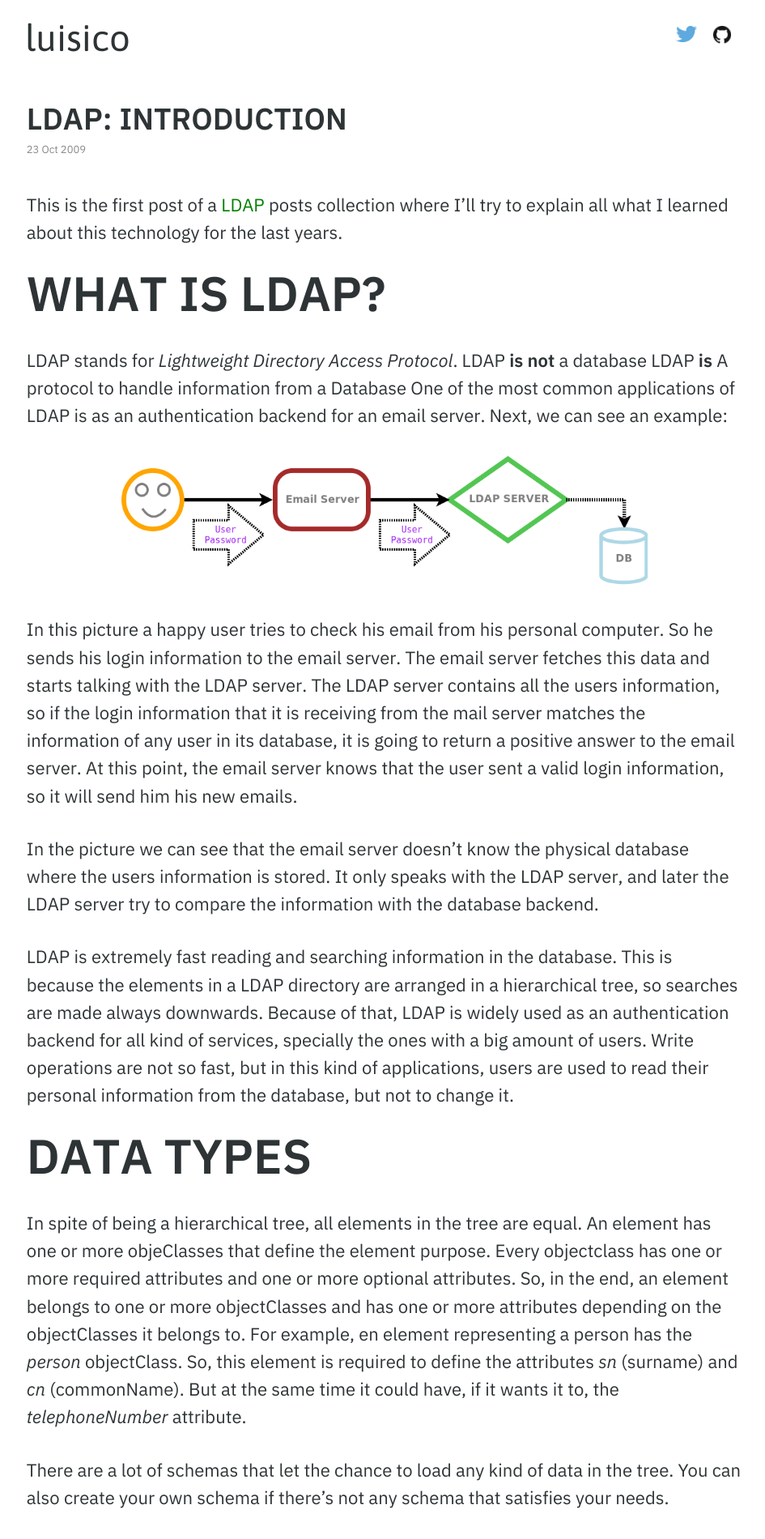
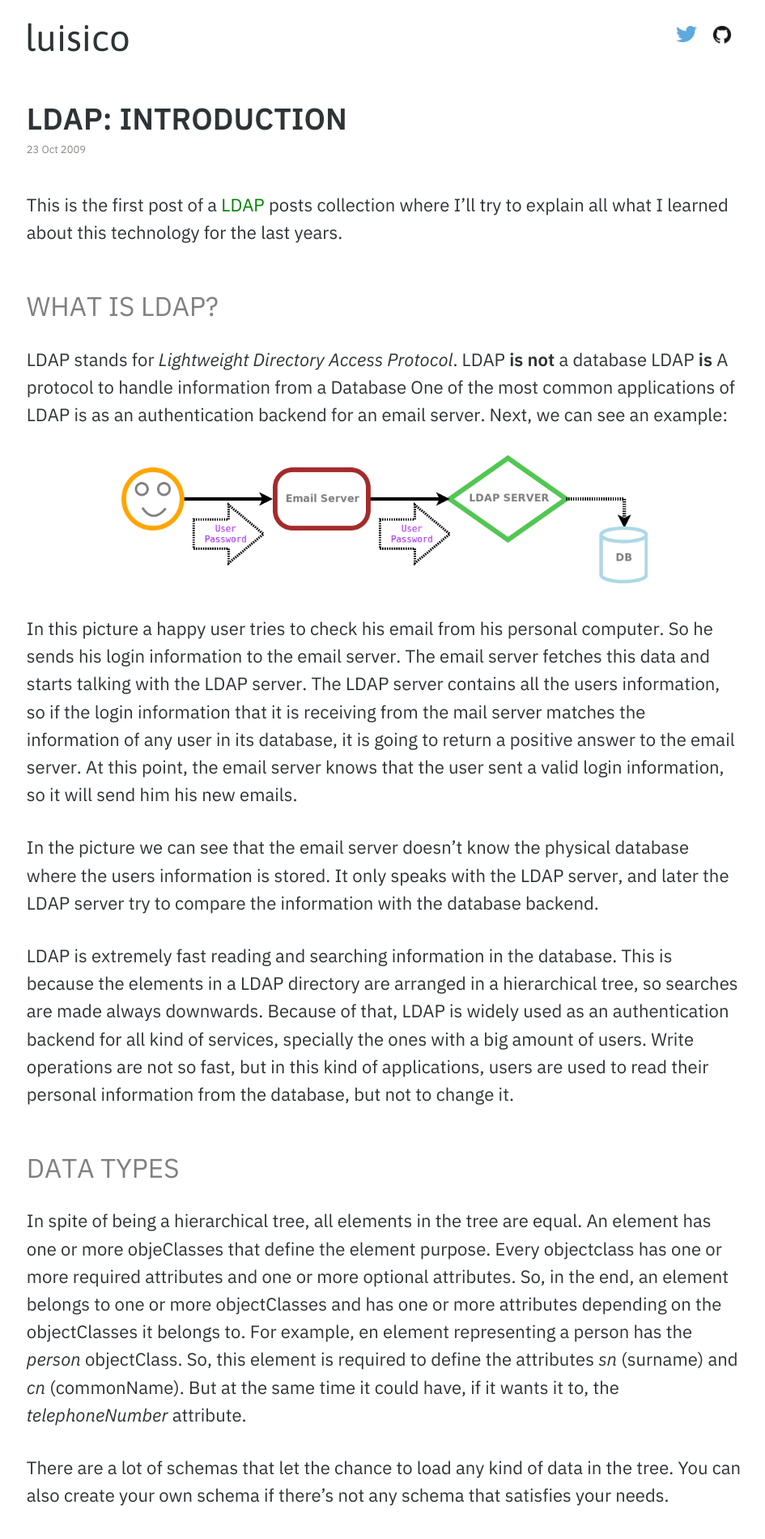
Before and after one commit to luisbosque/luisbosque.github.com, a Jekyll site: the page built from _posts/2009-10-23-ldap-introduction.markdown, in a window 1280 px wide. Shown: the top 1900 px of the page at 81% size, without its empty margins (165-1110 px from the left). Built offline with Jekyll 4.4.1, drawn with Linux system fonts in a browser that asks for light colours; some web fonts are replaced.

```diff
--- a/_posts/2009-10-23-ldap-introduction.markdown
+++ b/_posts/2009-10-23-ldap-introduction.markdown
@@ -15,7 +15,7 @@ meta:
 
 This is the first post of a <a href="http://www.ietf.org/rfc/rfc2251.txt">LDAP</a> posts collection where I'll try to explain all what I learned about this technology for the last years.
 
-## What is LDAP?
+### What is LDAP?
 LDAP stands for <em>Lightweight Directory Access Protocol</em>.
 LDAP <strong>is not</strong> a database
 LDAP <strong>is</strong> A protocol to handle information from a Database
@@ -29,13 +29,13 @@ In the picture we can see that the email server doesn't know the physical databa
 
 LDAP is extremely fast reading and searching information in the database. This is because the elements in a LDAP directory are arranged in a hierarchical tree, so searches are made always downwards. Because of that, LDAP is widely used as an authentication backend for all kind of services, specially the ones with a big amount of users. Write operations are not so fast, but in this kind of applications, users are used to read their personal information from the database, but not to change it.
 
-## Data types
+### Data types
 In spite of being a hierarchical tree, all elements in the tree are equal. An element has one or more objeClasses that define the element purpose. Every objectclass has one or more required attributes and one or more optional attributes. So, in the end, an element belongs to one or more objectClasses and has one or more attributes depending on the objectClasses it belongs to.
 For example, en element representing a person has the <em>person</em> objectClass. So, this element is required to define the attributes <em>sn</em> (surname) and <em>cn</em> (commonName). But at the same time it could have, if it wants it to, the <em>telephoneNumber</em> attribute.
 
 There are a lot of schemas that let the chance to load any kind of data in the tree. You can also create your own schema if there's not any schema that satisfies your needs.
 
-## Structure
+### Structure
 Like I said before, a LDAP directory is built with different kinds of elements arranged in a hierarchical tree structure. All the elements have a DN (Distinguished Name) that is an their identity inside the directory. An element DN is built with their own RDN (Relative Distinguished Name) and the RDN of the parent elements to the top element of the tree. This seems a bit confused, so let's explain it better. Let's see a small picture:
 
 <img src="{{ "/images/ldap_diagram2.png" }}" alt="ldap_diagram2" title="ldap_diagram2" width="159" height="184" class="alignleft size-full wp-image-323" style="border:none; margin-right: 15px;" />
@@ -59,13 +59,13 @@ We can see a bigger example of a LDAP directory tree. This is onle an example. I
 
 <img src="{{ "/images/ldap_diagram.png" }}" alt="ldap_diagram" title="ldap_diagram" width="726" height="530" class="aligncenter size-full wp-image-330" style="border:none;"/>
 
-## LDAP Implementations
+### LDAP Implementations
 There are a lot of servers implementing the LDAP protocol. <a href="http://www.openldap.org/">OpenLDAP</a>, <a href="http://en.wikipedia.org/wiki/Active_Directory">Active Directory</a>, <a href="http://www.sun.com/software/products/directory_srvr_ee/dir_srvr/index.xml">Sun ONE Directory Server</a>, <a href="http://www.novell.com/products/edirectory/">Novell Directory Server</a>, <a href="http://www.redhat.com/directory_server/">Red Hat Directory Server</a>, etc...
 
 I already worked with some of them but I'm used to work with OpenLDAP, so, in the next posts I will focus on OpenLDAP.
 When you install OpenLDAP, in a Linux machine for example, it creates a simple BDB database with a few example data. S
 
-## Database Backends
+### Database Backends
 There are also several available database backends to use with OpenLDAP like <a href="http://en.wikipedia.org/wiki/Berkeley_DB">BDB</a>, HDB, <a href="http://en.wikipedia.org/wiki/LDAP_Data_Interchange_Format">LDIF</a>, etc..
 When installing OpenLDAP, the server uses a BDB Database. It happens transparently to the user. So, the people that have just met LDAP don't need to care about the difference between protocol and database.
 
```
